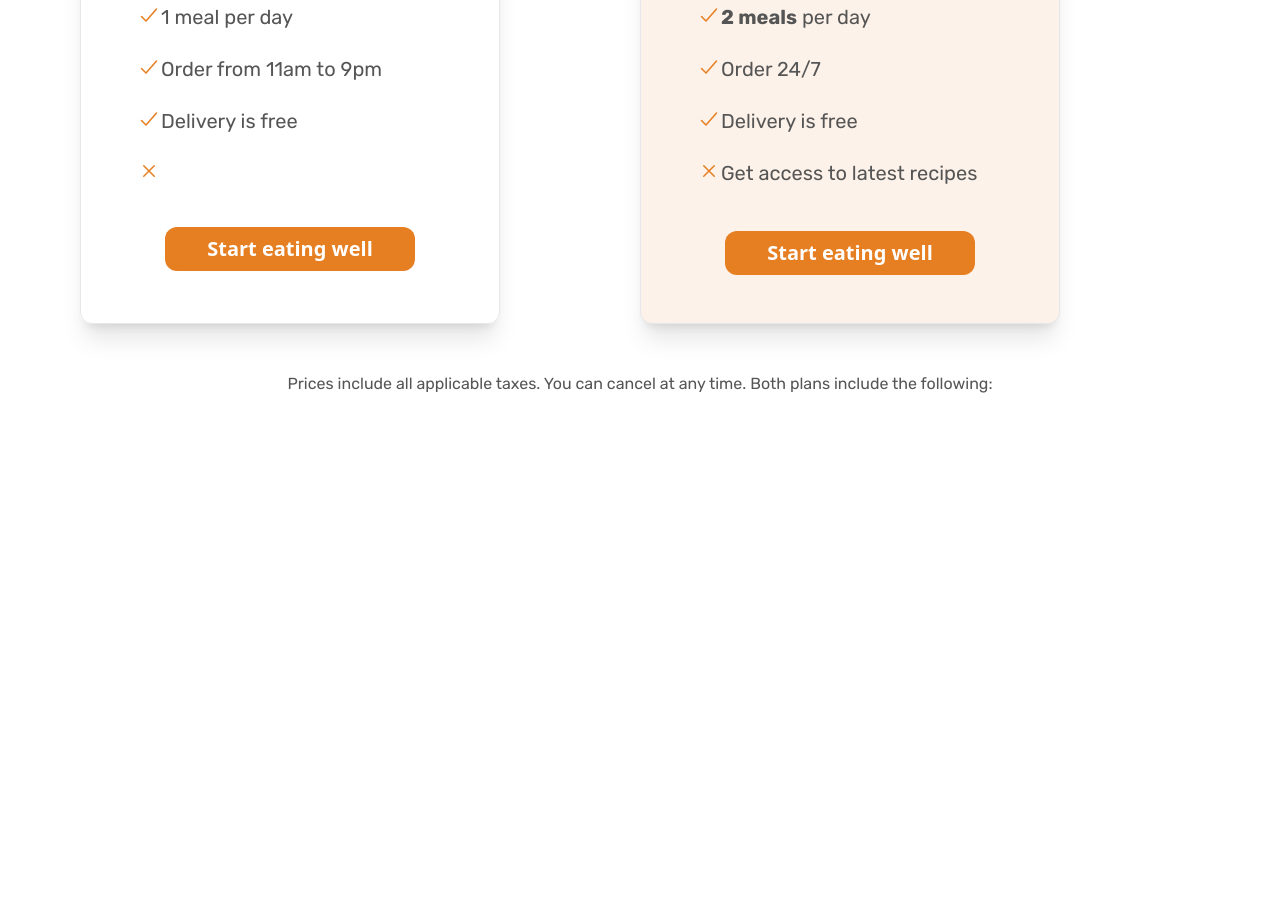
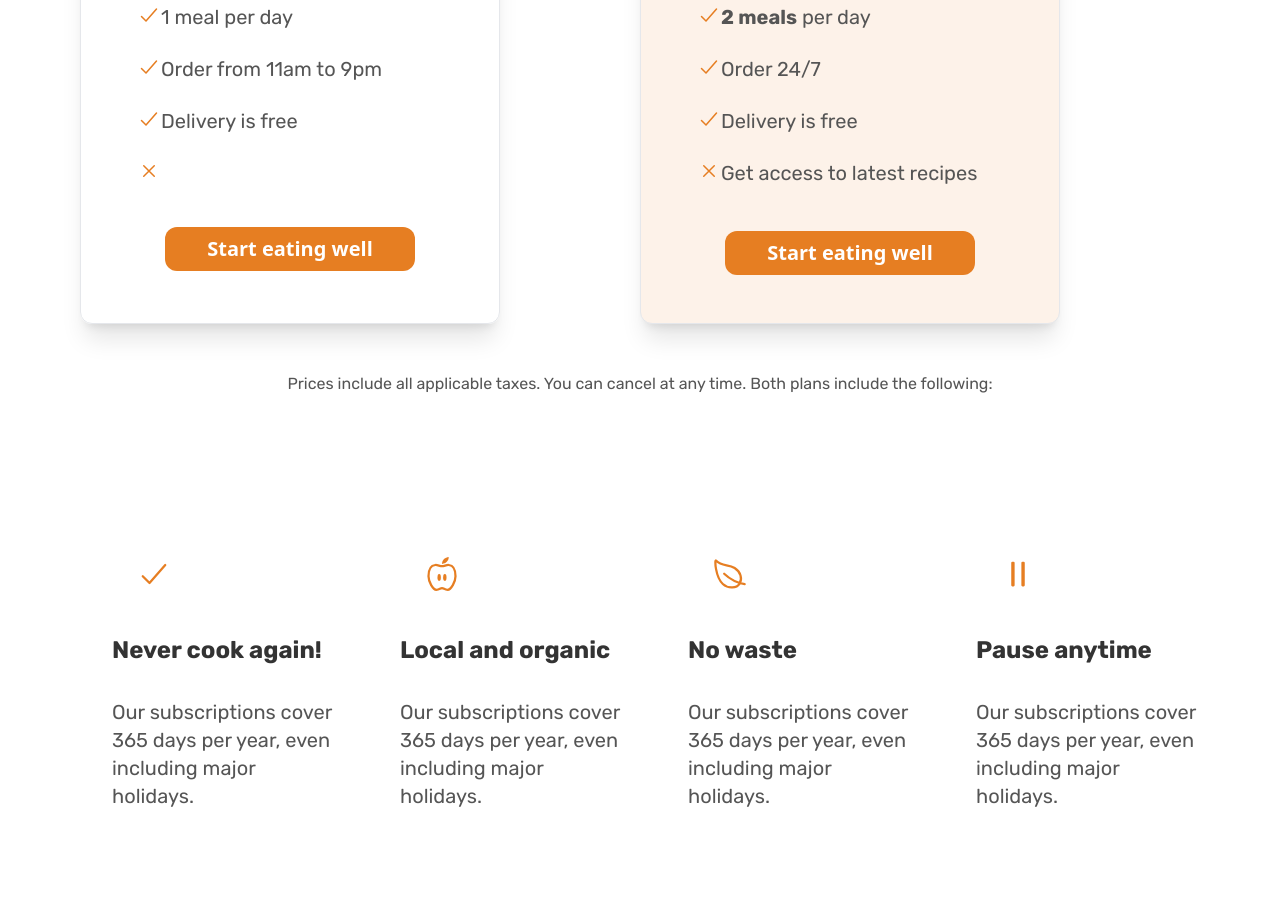
Before and after one commit to jeissonsp/webPageFood, a website: page src/index.html in a window 1280 px wide. Shown: the part 4603-5517 px from the top of the page. Before the commit the page ends 5079 px from the top, so only its background shows below. Drawn offline with nearby package versions, Linux system fonts and the light colour scheme.

Commit message:
septima sección terminada

```diff
--- a/src/index.html
+++ b/src/index.html
@@ -445,11 +445,34 @@
           <a href="#">Start eating well</a>
         </div>
       </div>
+    </div>
+    <div class="ultimo-texto-seccion6">
+      <p>Prices include all applicable taxes. You can cancel at any time. Both plans include the following:</p>
+    </div>
+  </section>
 
+  <section class="septima-seccion">
+    <div class="card-septima-seccion">
+      <ion-icon class="icon-card-septima-seccion" name="checkmark-outline"></ion-icon>
+      <h2 class="titulo-cards-septima-seccion">Never cook again!</h2>
+      <p class="texto-septima-seccion">Our subscriptions cover 365 days per year, even including major holidays.</p>
+    </div>
+    <div class="card-septima-seccion">
+      <ion-icon class="icon-card-septima-seccion" name="nutrition-outline"></ion-icon>
+      <h2 class="titulo-cards-septima-seccion">Local and organic</h2>
+      <p class="texto-septima-seccion">Our subscriptions cover 365 days per year, even including major holidays.</p>
     </div>
 
-    <div class="ultimo-texto-seccion6">
-      <p>Prices include all applicable taxes. You can cancel at any time. Both plans include the following:</p>
+    <div class="card-septima-seccion">
+      <ion-icon class="icon-card-septima-seccion" name="leaf-outline"></ion-icon>
+      <h2 class="titulo-cards-septima-seccion">No waste</h2>
+      <p class="texto-septima-seccion">Our subscriptions cover 365 days per year, even including major holidays.</p>
+    </div>
+
+    <div class="card-septima-seccion">
+      <ion-icon class="icon-card-septima-seccion" name="pause-outline"></ion-icon>
+      <h2 class="titulo-cards-septima-seccion">Pause anytime</h2>
+      <p class="texto-septima-seccion">Our subscriptions cover 365 days per year, even including major holidays.</p>
     </div>
   </section>
 
--- a/src/input.css
+++ b/src/input.css
@@ -590,6 +590,56 @@
     ;
   }
 
-       /*septima seccion*/
+  /*septima seccion*/
+  .septima-seccion{
+    @apply
+      grid
+      grid-cols-4
+      gap-8
+      mx-auto
+      p-20
+      ;
+  }
+  .card-septima-seccion{
+    @apply
+      text-left
+    ;
+  }
+  .icon-card-septima-seccion{
+    @apply
+      size-9
+    text-naranja
+      ml-14
+      mb-7
+    ;
+  }
+  .titulo-cards-septima-seccion{
+    @apply
+      font-Rubik
+    text-gris-nav
+      font-bold
+      text-left
+      text-2xl
+      ml-8
+      mt-2
+      mb-8
+    ;
+  }
+  .texto-septima-seccion{
+    @apply
+      flex
+      mb-6
+      ml-8
+      font-Rubik
+    text-gris-texto
+      text-xl
+    ;
+  }
+
+  /*octava seccion*/
+
+  /*footer seccion*/
+
+
 
 }
```
Also changed, not shown: src/output.css.
